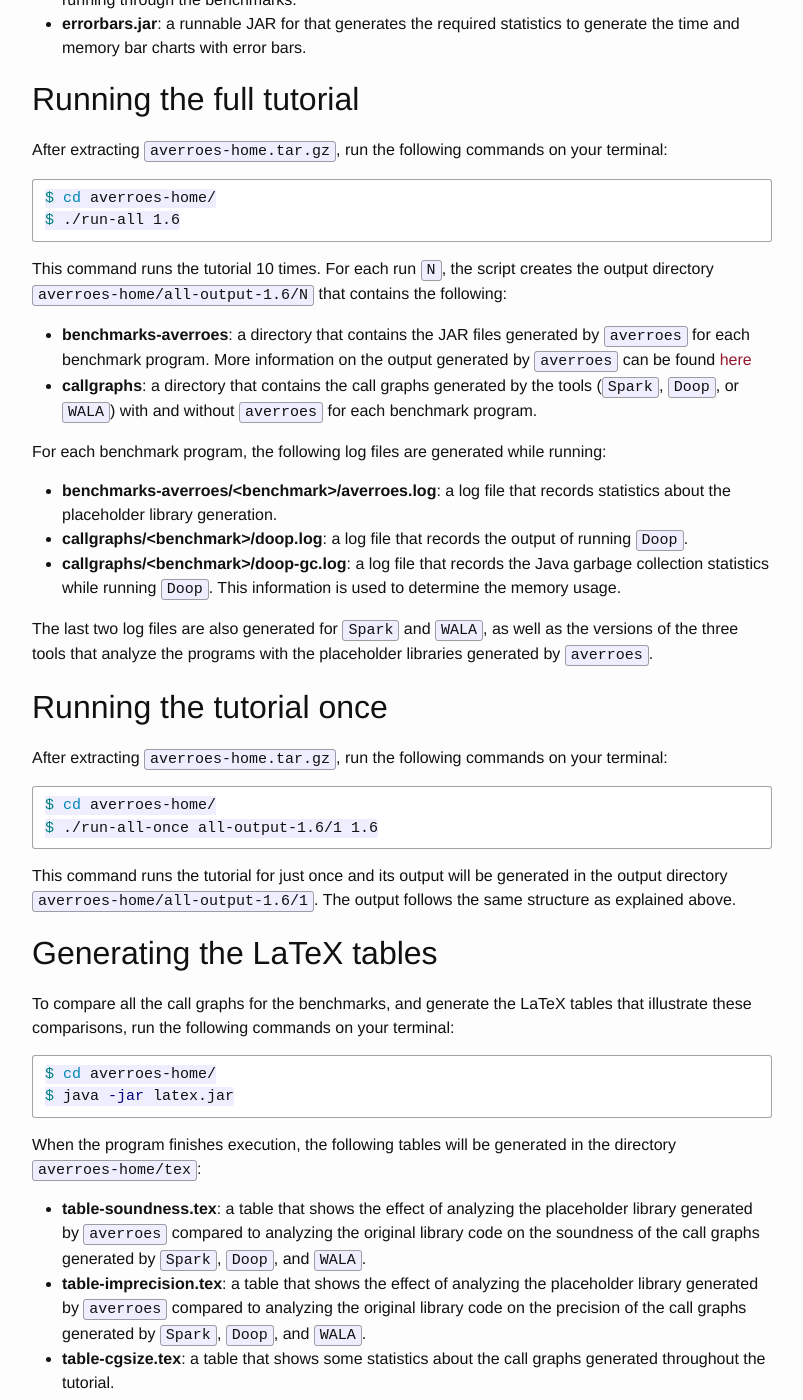
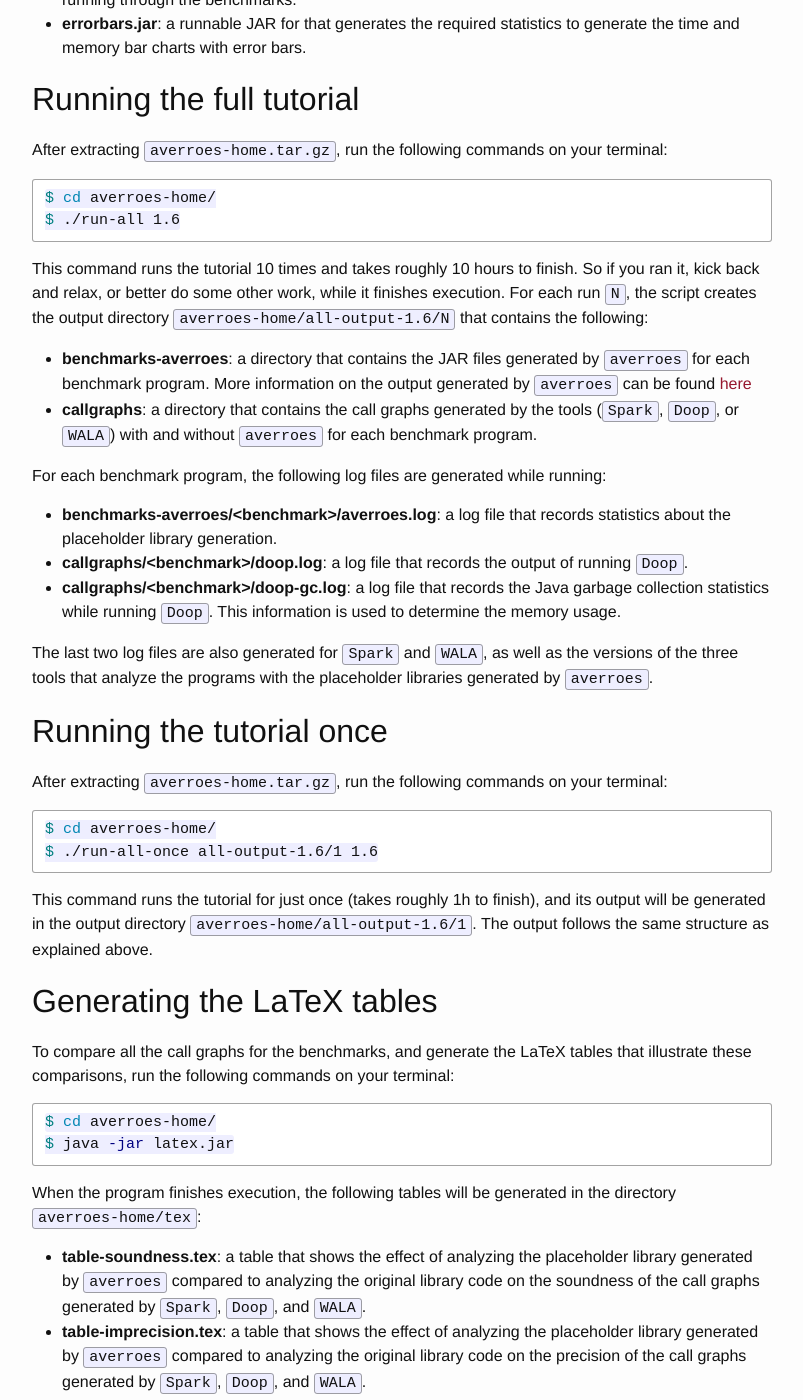
Before and after one commit to karimhamdanali/karimhamdanali.github.io, a Jekyll site: the page built from _posts/2013-03-09-averroes-tutorial.md, in a window 1280 px wide and 1400 px high, scrolled down 1613 px. Shown: the whole window, without its empty margins (238-1041 px from the left). Built offline with Jekyll 4.4.1, drawn with Linux system fonts in a browser that asks for light colours.

Commit message:
updated with time taken to run the scripts

```diff
--- a/_posts/2013-03-09-averroes-tutorial.md
+++ b/_posts/2013-03-09-averroes-tutorial.md
@@ -55,7 +55,7 @@
 $ cd averroes-home/
 $ ./run-all 1.6
 ~~~
-This command runs the tutorial 10 times. For each run `N`, the script creates the output directory `averroes-home/all-output-1.6/N` that contains the following:
+This command runs the tutorial 10 times and takes roughly 10 hours to finish. So if you ran it, kick back and relax, or better do some other work, while it finishes execution. For each run `N`, the script creates the output directory `averroes-home/all-output-1.6/N` that contains the following:
 
 * **benchmarks-averroes**: a directory that contains the JAR files generated by `averroes` for each benchmark program. More information on the output generated by `averroes` can be found [here](https://github.com/karimhamdanali/averroes){:target="_blank"}
 * **callgraphs**: a directory that contains the call graphs generated by the tools (`Spark`, `Doop`, or `WALA`) with and without `averroes` for each benchmark program.
@@ -76,7 +76,7 @@
 $ cd averroes-home/
 $ ./run-all-once all-output-1.6/1 1.6
 ~~~
-This command runs the tutorial for just once and its output will be generated in the output directory `averroes-home/all-output-1.6/1`. The output follows the same structure as explained above.
+This command runs the tutorial for just once (takes roughly 1h to finish), and its output will be generated in the output directory `averroes-home/all-output-1.6/1`. The output follows the same structure as explained above.
 
 ## Generating the LaTeX tables ##
 To compare all the call graphs for the benchmarks, and generate the LaTeX tables that illustrate these comparisons, run the following commands on your terminal:
```
